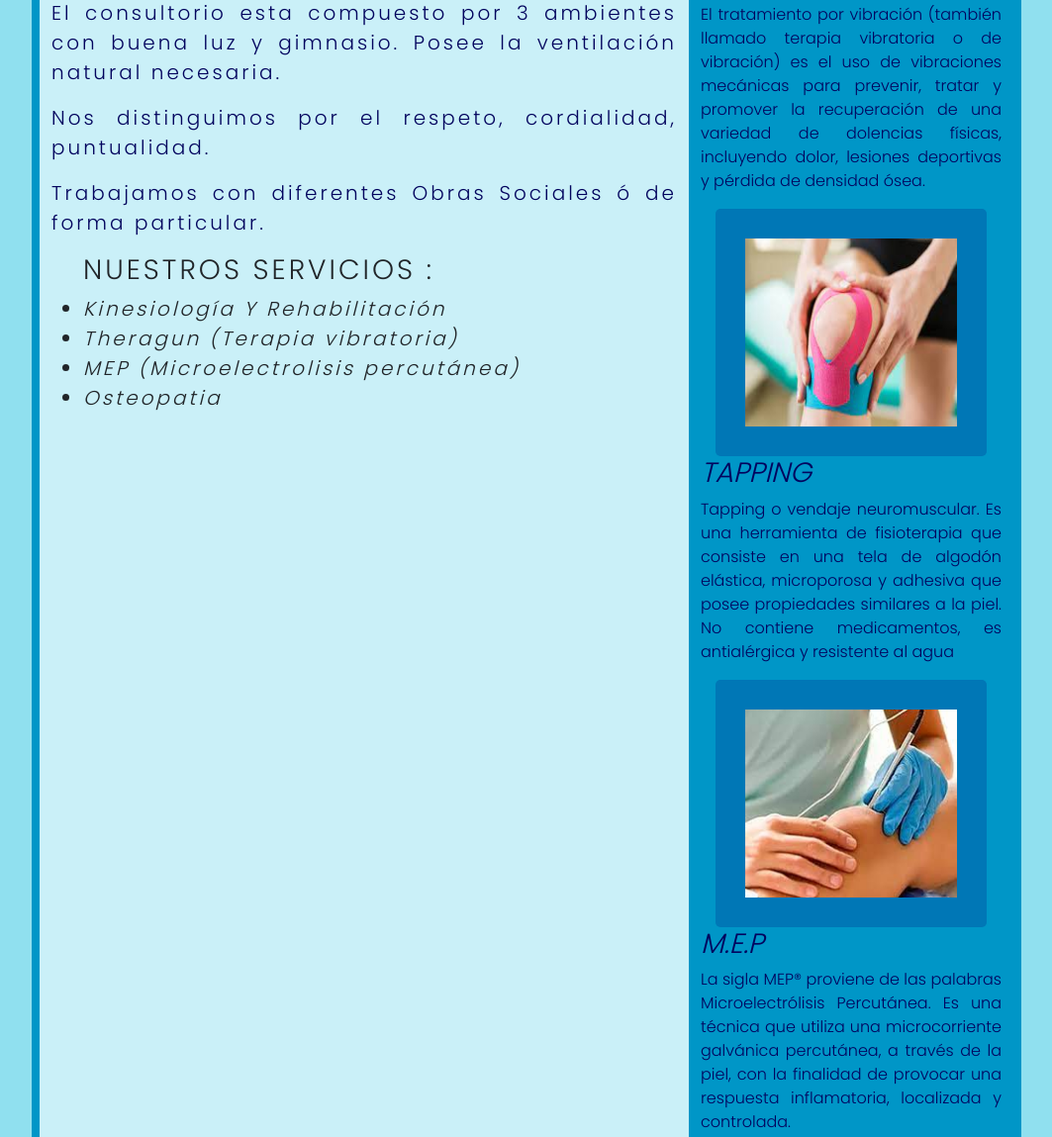
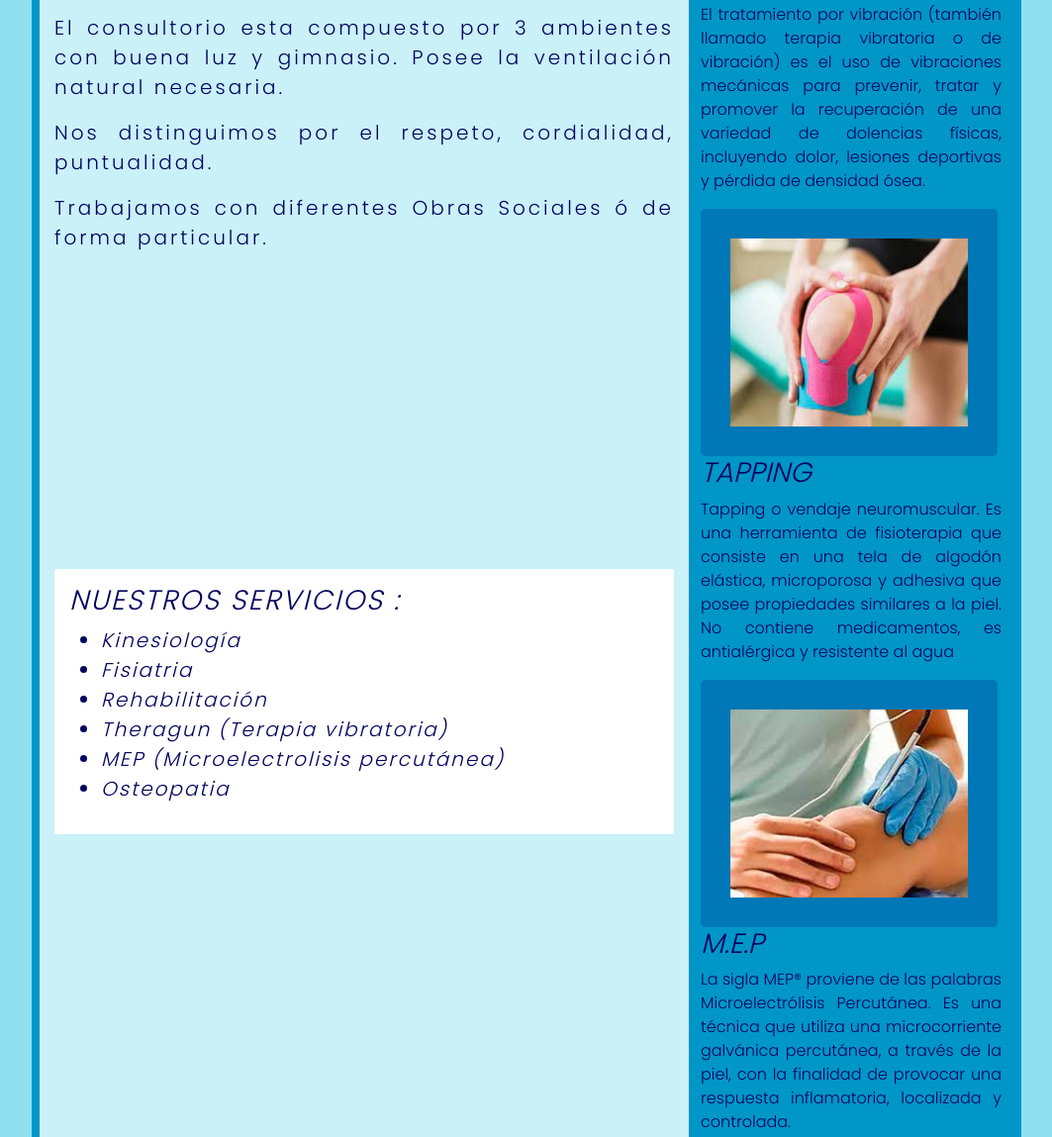
Before and after one commit to GarayAle/Locatelli-Kinesilogia, a website: page index.html in a window 1280 px wide. Shown: the part 1279-2428 px from the top of the page at 99% size, without its empty margins (108-1171 px from the left). Drawn offline with nearby package versions, Linux system fonts and the light colour scheme.

Commit message:
cambios responsive

```diff
--- a/index.html
+++ b/index.html
@@ -19,11 +19,16 @@
     <title>Licenciado Sebastian Locatelli - Kinesiologia</title>
 
 </head>
-<body class="row">
+
+<body>
+
+
     <!--BOTON WATHSAPP-->
+
     <a href="https://api.whatsapp.com/send?phone=+5491165555724" class="btn-wsp" target="_blank">
 	    <i class="fa fa-whatsapp icono"></i>
 	</a>
+
     <!--Header-->
     <header>
 
@@ -38,7 +43,7 @@
 
                 <ul class="flexMenu">
                     <a href="index.html">Inicio</a>
-                    <a href="#container-fluid">Nosotros</a>
+                    <a href="#contenedorNosotros">Nosotros</a>
                     <a href="#obrassociales-contenedor">Obras Sociales</a>
                     <a href="#instalaciones-contenedor">Instalaciones</a>
                     <a href="#contacto-container">Contacto</a>
@@ -94,13 +99,14 @@
     </header>
 
     <!-- Seccion Nosotros-->
-    <section id="container-fluid">
+    <section id="contenedorNosotros">
 
         <div class="row">
 
             <h2 class="encabezado-nosotros">NOSOTROS</h2>
 
             <div class="parrafo-nosotros col-8">
+
                 <p>
                     Realizamos tratamientos kinesicos pensando al cuerpo como un todo.
                     Y como afecta la patología sobre la zona especifica y a nivel general.
@@ -122,24 +128,31 @@
                 </p>
 
 
+                <div class="servicios">
 
-                <ul>
                     <h3>NUESTROS SERVICIOS :</h3>
 
-                    <div class="servicios">
+                    <div>
 
-                        <li>Kinesiología Y Rehabilitación</li>
+                        <ul>
 
-                        <li>Theragun (Terapia vibratoria)</li>
+                            <li>Kinesiología </li>
 
-                        <li>MEP (Microelectrolisis percutánea)</li>
+                            <li>Fisiatria</li>
 
-                        <li>Osteopatia</li>
+                            <li>Rehabilitación</li>
+
+                            <li>Theragun (Terapia vibratoria)</li>
+
+                            <li>MEP (Microelectrolisis percutánea)</li>
+
+                            <li>Osteopatia</li>
+
+                        </ul>
 
                     </div>
 
-
-                </ul>
+                </div>
 
             </div>
 
@@ -376,7 +389,6 @@
     </footer>
 
     <script src="https://kit.fontawesome.com/7c1e881298.js" crossorigin="anonymous"></script>
-
     <script src="https://cdn.jsdelivr.net/npm/@popperjs/core@2.9.2/dist/umd/popper.min.js" integrity="sha384-IQsoLXl5PILFhosVNubq5LC7Qb9DXgDA9i+tQ8Zj3iwWAwPtgFTxbJ8NT4GN1R8p" crossorigin="anonymous"></script>
     <script src="https://cdn.jsdelivr.net/npm/bootstrap@5.0.2/dist/js/bootstrap.min.js" integrity="sha384-cVKIPhGWiC2Al4u+LWgxfKTRIcfu0JTxR+EQDz/bgldoEyl4H0zUF0QKbrJ0EcQF" crossorigin="anonymous"></script>
 
--- a/scss/_nosotros.scss
+++ b/scss/_nosotros.scss
@@ -1,14 +1,25 @@
-#container-fluid {
+#contenedorNosotros {
     background-color: #0096c7 ;
     padding: 20px;
     border-radius: 4px;
+    display: flex;
     text-align: justify;
     font-family:'Poppins', sans-serif ;
     width: 98%;
     max-width: 1000px ;
+    min-width: 250px;
     margin: 20px auto ;
+    flex-wrap: wrap;
+
+
 
     .row {
+
+        display: flex;
+        min-width: 300px;
+        margin-bottom: 0px;
+
+
         .encabezado-nosotros {
             color: #023e8a ;
             font-family:'Poppins', sans-serif ;
@@ -22,11 +33,34 @@
             font-size: 20px;
             letter-spacing: 3px;
             border-radius: 8px;
+            padding: 15px;
+            display: flex;
+            flex-direction: column;
+            min-width: 300px;
+
 
             .servicios  {
                 font-style: italic;
+                font-size: 20px;
+                letter-spacing: 2px;
+                color: #03045e ;
+                background-color: #fff ;
+                border-radius: 2px;
+                display: flex;
+                margin: auto;
+                padding: 15px;
+                flex-wrap: wrap ;
+                max-width: 1000px;
+                min-width: 100px;
+
+
             }
 
+        }
+
+        .sidebar {
+            flex-direction: column;
+            min-width: 300px;
         }
 
         .sidebar img {
@@ -34,12 +68,12 @@
             font-family:'Poppins', sans-serif ;
             background-color: #0077b6;
             border-radius: 5px ;
-            display: flex;
             width: 90% ;
             height: 250px;
             justify-content: center;
             margin: 0 auto ;
             padding: 30px;
+            min-width: 300px;
 
         }
 
```
Also changed, not shown: css/style.css, scss/_globales.scss (line endings or trailing spaces), 1 other file.
